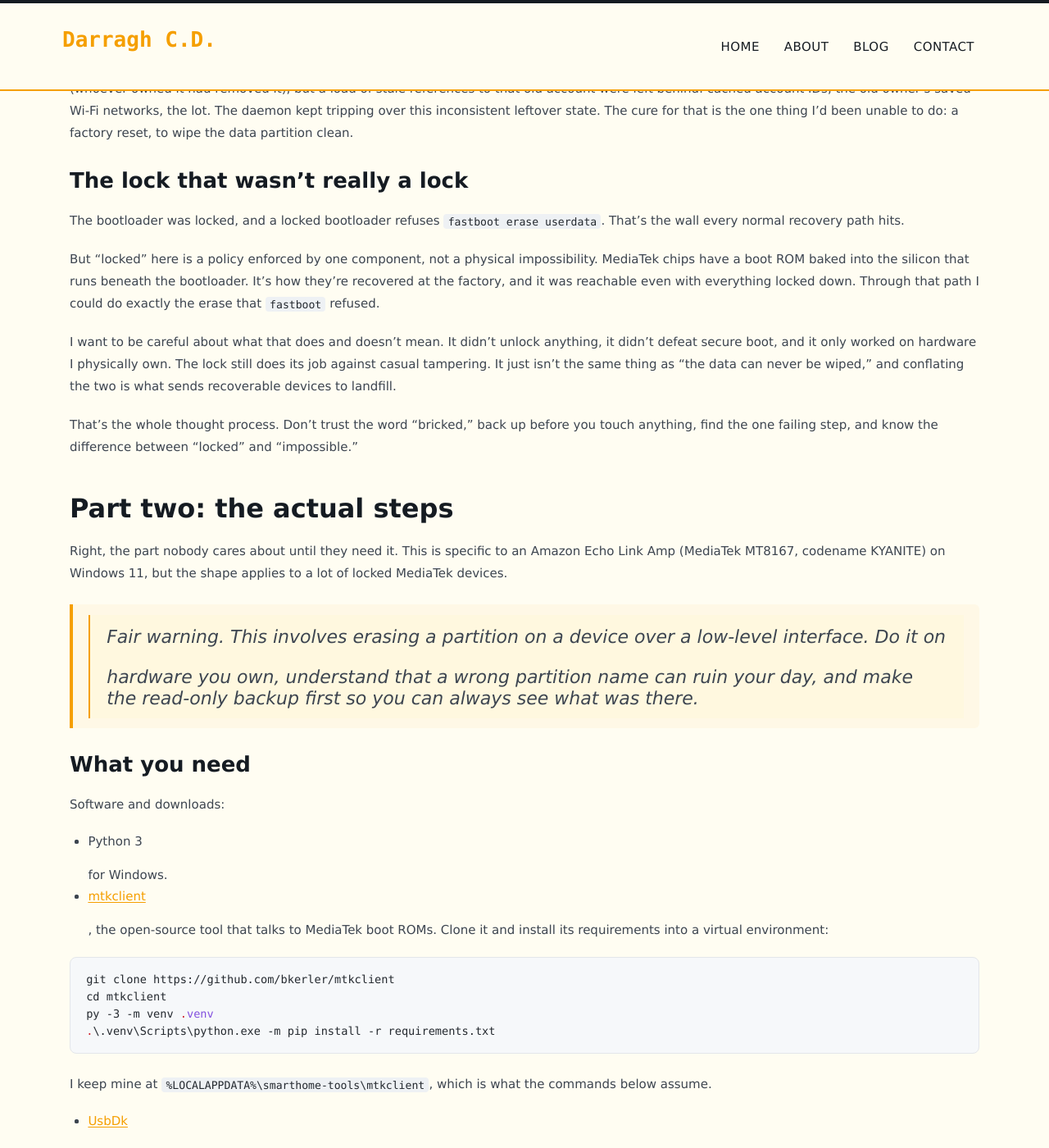
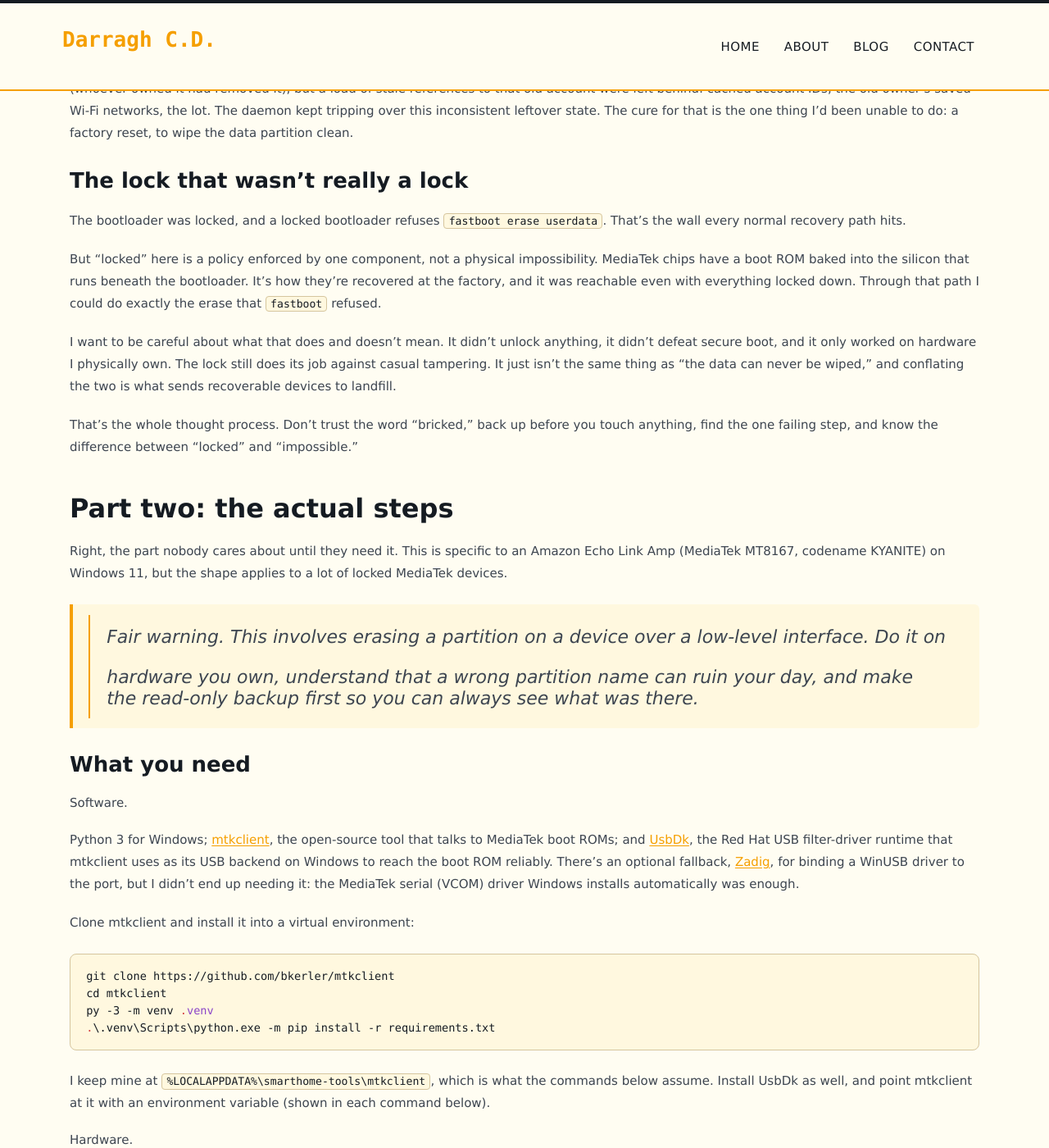
Before and after one commit to WeetabixsJNR/WeetabixsJNR.github.io, a Jekyll site: the page built from _posts/2026-10-31-Bringing-a-Bricked-Echo-Link-Amp-Back-From-the-Dead.markdown, in a window 1280 px wide and 1400 px high, scrolled down 1871 px. Shown: the whole window at 82% size. Built offline with Jekyll 4.4.1, drawn with Linux system fonts in a browser that asks for light colours; some of the changed text lies outside the part shown.

Commit message:
Post: fix fragmented 'What you need' list; restyle in site palette
- The fenced code block sat at column 0 inside a bullet list, which kramdown
  treats as ending the list, fragmenting the items. Rewrote the section as
  prose with a single code block so it renders cleanly.
- Rebuilt code/inline-code/table/blockquote styling from the site palette
  (_variables.scss: Panel, Soft Line, Ink, and the mint/berry/red accents),
  dropping the GitHub colours. Syntax highlighting now uses the brand accents,
  no foreign blue.

````diff
--- a/_posts/2026-10-31-Bringing-a-Bricked-Echo-Link-Amp-Back-From-the-Dead.markdown
+++ b/_posts/2026-10-31-Bringing-a-Bricked-Echo-Link-Amp-Back-From-the-Dead.markdown
@@ -64,10 +64,9 @@ Right, the part nobody cares about until they need it. This is specific to an Am
 
 ### What you need
 
-Software and downloads:
+**Software.** Python 3 for Windows; [mtkclient](https://github.com/bkerler/mtkclient), the open-source tool that talks to MediaTek boot ROMs; and [UsbDk](https://github.com/daynix/UsbDk/releases), the Red Hat USB filter-driver runtime that mtkclient uses as its USB backend on Windows to reach the boot ROM reliably. There's an optional fallback, [Zadig](https://zadig.akeo.ie/), for binding a WinUSB driver to the port, but I didn't end up needing it: the MediaTek serial (VCOM) driver Windows installs automatically was enough.
 
-* **Python 3** for Windows.
-* **[mtkclient](https://github.com/bkerler/mtkclient)**, the open-source tool that talks to MediaTek boot ROMs. Clone it and install its requirements into a virtual environment:
+Clone mtkclient and install it into a virtual environment:
 
 ```powershell
 git clone https://github.com/bkerler/mtkclient
@@ -76,14 +75,9 @@ py -3 -m venv .venv
 .\.venv\Scripts\python.exe -m pip install -r requirements.txt
 ```
 
-I keep mine at `%LOCALAPPDATA%\smarthome-tools\mtkclient`, which is what the commands below assume.
+I keep mine at `%LOCALAPPDATA%\smarthome-tools\mtkclient`, which is what the commands below assume. Install UsbDk as well, and point mtkclient at it with an environment variable (shown in each command below).
 
-* **[UsbDk](https://github.com/daynix/UsbDk/releases)**, the Red Hat USB filter-driver runtime. On Windows this is the USB backend mtkclient uses to reach the boot ROM reliably. Install it, then tell mtkclient to use it with an environment variable (shown in each command below). Optional fallback: [Zadig](https://zadig.akeo.ie/), to bind a WinUSB driver to the port. I did not end up needing it, because the MediaTek serial (VCOM) driver Windows installs automatically was enough, but keep it in your back pocket.
-
-Hardware:
-
-* A **data-capable micro USB cable**. This bit me: my first cable was charge-only and the device simply didn't enumerate. Swap cables before you assume anything's wrong.
-* The device opened enough to reach the internal micro USB port.
+**Hardware.** A data-capable micro USB cable, and the device opened enough to reach the internal micro USB port. The cable bit me: my first one was charge-only and the device simply didn't enumerate, so swap cables before you assume anything's wrong.
 
 For the offline analysis (reading your backup without touching the device), I used three small read-only scripts I wrote along the way: one that parses the partition dumps, one that reads an ext4 image without mounting it, and one that carves the ramdisk out of a boot image. I wrote the ext4 reader because neither 7-Zip nor WSL would read the data-partition image cleanly on this machine, and I wanted something that only ever reads. They're all dependency-free Python and they're on GitHub as [mtk-dump-tools](https://github.com/WeetabixsJNR/mtk-dump-tools) if they're any use to you.
 
--- a/assets/scss/_article.scss
+++ b/assets/scss/_article.scss
@@ -1,8 +1,10 @@
 /*------------------------------------------------------------------
 [ARTICLE CONTENT]
-Styling for rich blog-post bodies: code blocks, inline code, tables and
-blockquotes. Scoped to .content so it only affects post bodies. Added for
-technical posts that use code and tables; prose posts are unaffected.
+Styling for rich blog-post bodies: code blocks, inline code, tables,
+blockquotes and links. Scoped to .content so it only affects post bodies.
+Colours come from the site palette in _variables.scss (Weety Orange, Paper,
+Panel, Ink, Soft Line and the accent set) so technical posts stay on-brand.
+No foreign blue.
 -------------------------------------------------------------------*/
 
 .content {
@@ -11,18 +13,19 @@ technical posts that use code and tables; prose posts are unaffected.
   code {
     font-family: "SFMono-Regular", Consolas, "Liberation Mono", Menlo, monospace;
     font-size: 0.875em;
-    background: #eef1f4;
-    color: #24292f;
-    padding: 0.12em 0.4em;
+    background: $gray;
+    color: $text-color-dark;
+    border: 1px solid $border-color;
+    padding: 0.1em 0.4em;
     border-radius: 4px;
     word-break: break-word;
   }
 
-  // Fenced code blocks (light, GitHub-style, horizontal scroll for long lines)
+  // Fenced code blocks: a warm inset panel, horizontal scroll for long lines
   pre {
-    background: #f6f8fa;
-    color: #24292f;
-    border: 1px solid #e3e6ea;
+    background: $gray;
+    color: $text-color-dark;
+    border: 1px solid $border-color;
     padding: 1rem 1.2rem;
     border-radius: 8px;
     overflow-x: auto;
@@ -32,6 +35,7 @@ technical posts that use code and tables; prose posts are unaffected.
 
     code {
       background: none;
+      border: 0;
       color: inherit;
       padding: 0;
       font-size: inherit;
@@ -41,20 +45,19 @@ technical posts that use code and tables; prose posts are unaffected.
     }
   }
 
-  // Rouge syntax-highlight tokens (light theme to match the code block)
+  // Syntax highlighting mapped to the site accent palette (no blue)
   .highlight {
-    .c, .c1, .cm, .cp { color: #6e7781; font-style: italic; } // comments
-    .k, .kd, .kn, .kc { color: #cf222e; }                     // keywords
-    .s, .s1, .s2, .sb, .se { color: #0a3069; }                // strings
-    .nb, .bp { color: #953800; }                              // builtins
-    .nv, .vg, .vi { color: #0550ae; }                         // variables ($env)
-    .o, .ow { color: #cf222e; }                               // operators
-    .mi, .mf, .m { color: #0550ae; }                          // numbers
-    .nf, .fm { color: #8250df; }                              // functions
-    .nx, .n, .p, .w, .nt { color: #24292f; }                  // names/punct/ws
+    .c, .c1, .cm, .cp      { color: $text-color-light; font-style: italic; } // comments
+    .k, .kd, .kn, .kc,
+    .o, .ow                { color: $accent-red; }                           // keywords / operators
+    .s, .s1, .s2, .sb, .se { color: $accent-mint; }                          // strings
+    .nv, .vg, .vi,
+    .mi, .mf, .m,
+    .nf, .fm, .nb, .bp     { color: $accent-berry; }                         // vars / numbers / builtins
+    .nx, .n, .p, .w, .nt   { color: $text-color-dark; }                      // names / punctuation
   }
 
-  // Tables (bare <table> from kramdown gets no Bootstrap class, so style it here)
+  // Tables (bare <table> from kramdown; style it from the palette)
   table {
     width: 100%;
     margin: 1.5rem 0;
@@ -62,30 +65,30 @@ technical posts that use code and tables; prose posts are unaffected.
     display: block;
     overflow-x: auto;
     font-size: 0.95rem;
+    color: $text-color;
 
     th, td {
       padding: 0.6rem 0.9rem;
-      border: 1px solid #e3e6ea;
+      border: 1px solid $border-color;
       text-align: left;
       vertical-align: top;
     }
 
     thead th {
-      background: #f4f5f7;
+      background: $gray;
+      color: $text-color-dark;
       font-weight: 600;
-    }
-
-    tbody tr:nth-child(even) {
-      background: #fafbfc;
+      border-bottom: 2px solid $border-color;
     }
   }
 
-  // Blockquotes (used for the warnings and asides in technical posts)
+  // Blockquotes (warnings and asides)
   blockquote {
     margin: 1.5rem 0;
     padding: 0.8rem 1.2rem;
-    border-left: 4px solid #f59f00;
-    background: #fff8e6;
+    border-left: 4px solid $primary-color;
+    background: $gray;
+    color: $text-color;
     border-radius: 0 6px 6px 0;
 
     p:last-child {
@@ -93,16 +96,7 @@ technical posts that use code and tables; prose posts are unaffected.
     }
   }
 
-  // Breathing room for the headings of a long, structured post
-  h2 {
-    margin-top: 2.6rem;
-  }
-
-  h3 {
-    margin-top: 1.8rem;
-  }
-
-  // Links in brand orange, not the theme's default blue
+  // Links in Weety Orange, not the theme's default blue
   a {
     color: $primary-color;
     text-decoration: underline;
@@ -124,4 +118,13 @@ technical posts that use code and tables; prose posts are unaffected.
     font-size: 22px;
     color: $text-color-dark;
   }
+
+  // Breathing room for the headings of a long, structured post
+  h2 {
+    margin-top: 2.6rem;
+  }
+
+  h3 {
+    margin-top: 1.8rem;
+  }
 }
````
